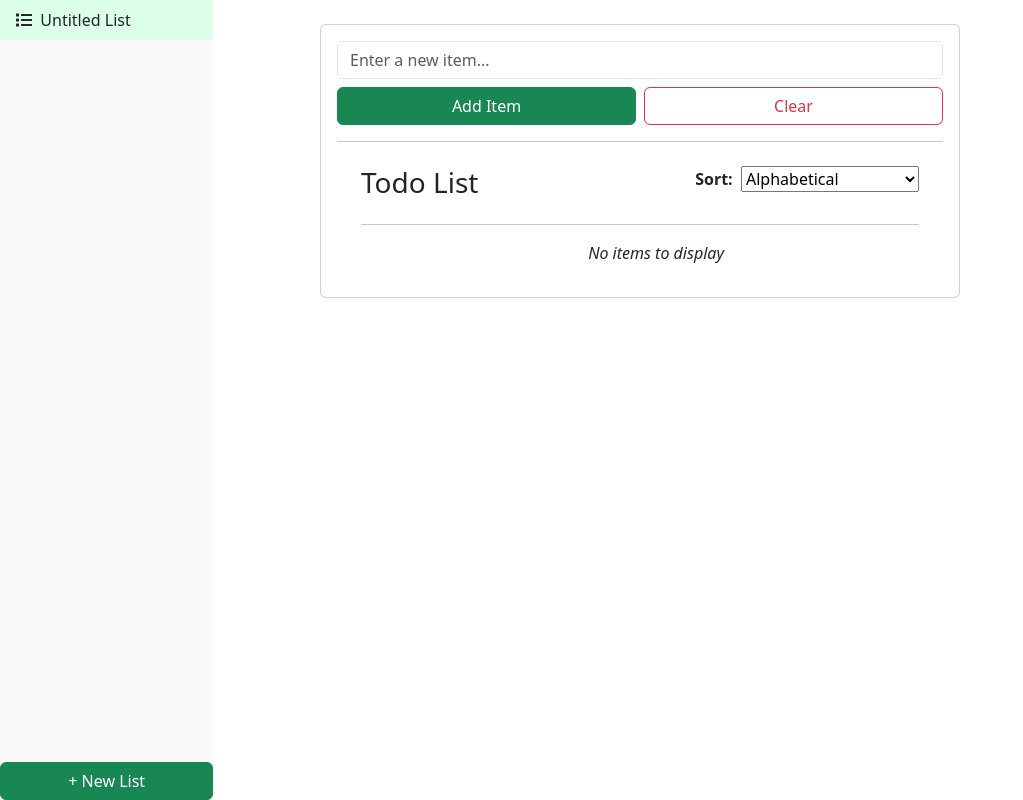
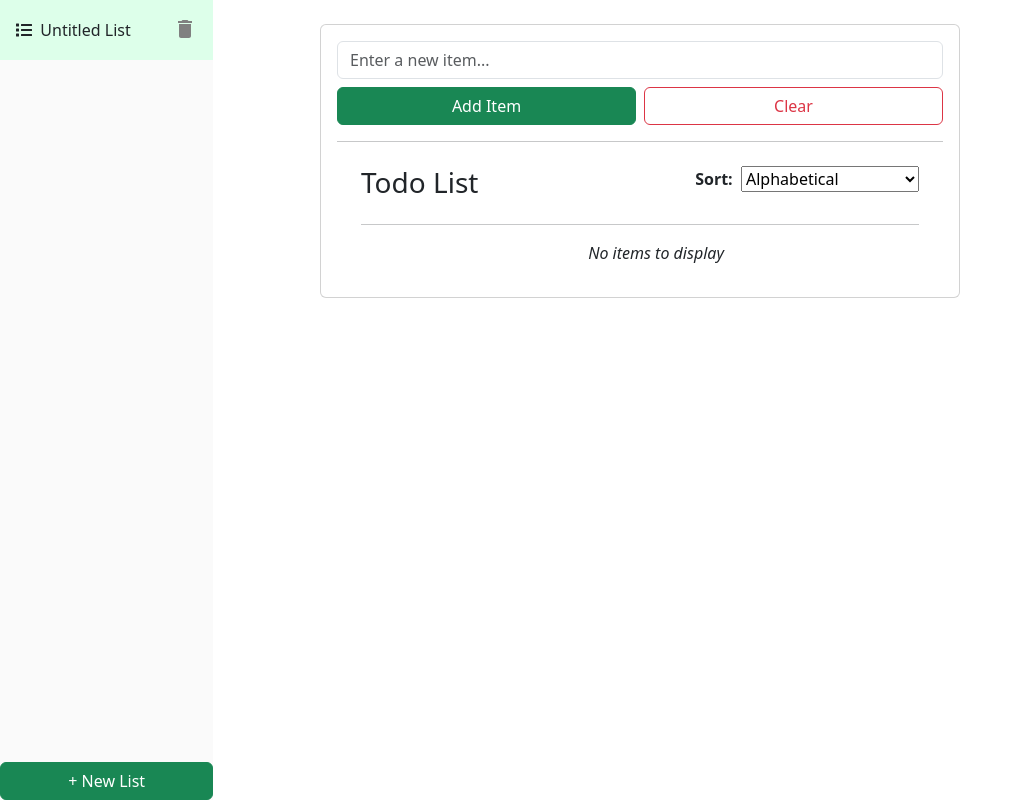
Before and after one commit to VivekP97/Todo-App, a React (Create React App) app: page / in a window 1280 px wide. Shown: the whole page, without its empty margins (0-1023 px from the left). Built offline with nearby package versions, Linux system fonts and the light colour scheme.

Commit message:
add functionality to delete todo lists

```diff
--- a/src/components/Sidebar.js
+++ b/src/components/Sidebar.js
@@ -2,11 +2,12 @@ import { useState, useRef, useEffect } from "react";
 import { useTodoCtx } from "../contexts/TodoContext";
 import "../styles/sidebar.css";
 import { FaList } from "react-icons/fa";
+import { MdDelete } from "react-icons/md";
 import Modal from "bootstrap/js/dist/modal"; // Import Bootstrap's JS Modal
 import 'bootstrap/dist/css/bootstrap.css';
 
 export default function Sidebar() {
-  const { allTodoLists, selectedListIndex, handleSelectList, addNewList } = useTodoCtx();
+  const { allTodoLists, selectedListIndex, handleSelectList, handleDeleteList, addNewList } = useTodoCtx();
   const [newListName, setNewListName] = useState("");
 
   // Create a state variable to keep track of which mode to use for the modal (i.e. add or update a todo list).
@@ -23,6 +24,11 @@ export default function Sidebar() {
       // Add an event listener for when the modal closes so we can clear the input field
       modalRef.current.addEventListener("hidden.bs.modal", () => {
         setNewListName("");
+      });
+
+      // Add an event listener for when the modal opens so we can focus the input field
+      modalRef.current.addEventListener("shown.bs.modal", () => {
+        document.getElementById("new-list-name-input").focus();
       });
     }
   }, []);
@@ -83,7 +89,11 @@ export default function Sidebar() {
         <div>
           <ul className="list-of-lists">
             {allTodoLists.map((list, i) => {
-              return <li key={list.name} className={"todo-list py-2 px-3 " + (i === selectedListIndex ? "selected-todo-list" : "")} onClick={() => handleSelectList(i)}><FaList className="mb-1" />&nbsp;&nbsp;{list.name}</li>
+              return (
+                <li key={list.name} className={"todo-list d-flex align-items-center justify-content-between py-2 px-3 " + (i === selectedListIndex ? "selected-todo-list" : "")} onClick={() => handleSelectList(i)}>
+                  <div className="d-inline-block"><FaList className="mb-1" />&nbsp;&nbsp;{list.name}</div>
+                  <div className="delete-list-icon mb-2"><MdDelete onClick={() => handleDeleteList(i)} /></div>
+                </li>)
             })}
           </ul>
         </div>
@@ -106,6 +116,7 @@ export default function Sidebar() {
               {/* Modal Body */}
               <div className="modal-body">
               <input
+                id="new-list-name-input"
                 type="text"
                 value={newListName}
                 className="form-control w-100"
--- a/src/contexts/TodoContext.js
+++ b/src/contexts/TodoContext.js
@@ -162,12 +162,46 @@ export function TodoProvider({ children }) {
    * This function is called to programmatically select a list from the sidebar.
    * @param {int} listIndex - The index of the list to select
    */
-  function handleSelectList(i) {
-    setSelectedListIndex(i);
+  function handleSelectList(listIndex) {
+    setSelectedListIndex(listIndex);
+  }
+
+  /**
+   * This function is used to delete a list from 'allTodoLists'.
+   * @param {int} listIndex - The index of the list to delete
+   */
+  function handleDeleteList(listIndex) {
+    // Don't allow users to delete all lists
+    if (allTodoLists.length === 1) {
+      return;
+    }
+
+    // Validate the index
+    if (listIndex < 0 || listIndex >= allTodoLists.length) {
+      // The given index is outside the bounds of 'allTodoLists'
+      return;
+    }
+
+    // Use the functional form of setState to modify multiple state variables without causing a race condition
+    setAllTodoLists(prevLists => {
+      // Create a new array excluding the one to delete
+      // NOTE: We don't use slice() here because it only creates a shallow copy
+      const newAllTodoLists = prevLists.filter((_, i) => {
+        return listIndex !== i;
+      });
+
+      // Update the selected list if the 'selectedListIndex' is no longer valid.
+      setSelectedListIndex(prevIndex => {
+        // If the index is out of bounds, then select the last list
+        return prevIndex >= newAllTodoLists.length ? newAllTodoLists.length - 1 : prevIndex;
+      });
+
+      return newAllTodoLists;
+    });
   }
 
   return (
-    <TodoContext.Provider value={{ addItemToList, allTodoLists, selectedListIndex, handleSelectList, handleSortSelection, removeItemById, handleCheckboxToggle, handlePriorityToggle, addNewList }}>
+    <TodoContext.Provider value={{ addItemToList, allTodoLists, selectedListIndex, handleSelectList, handleDeleteList, handleSortSelection, removeItemById, handleCheckboxToggle, handlePriorityToggle, addNewList }}>
       {children}
     </TodoContext.Provider>
   );
--- a/src/styles/sidebar.css
+++ b/src/styles/sidebar.css
@@ -20,3 +20,13 @@
 .selected-todo-list {
   background-color: #ddffea !important;
 }
+
+/* Style for the icon to delete lists */
+.delete-list-icon {
+  width: 1em;
+  color: grey;
+  font-size: 1.5em;
+}
+.delete-list-icon:hover {
+  color: red;
+}
```
